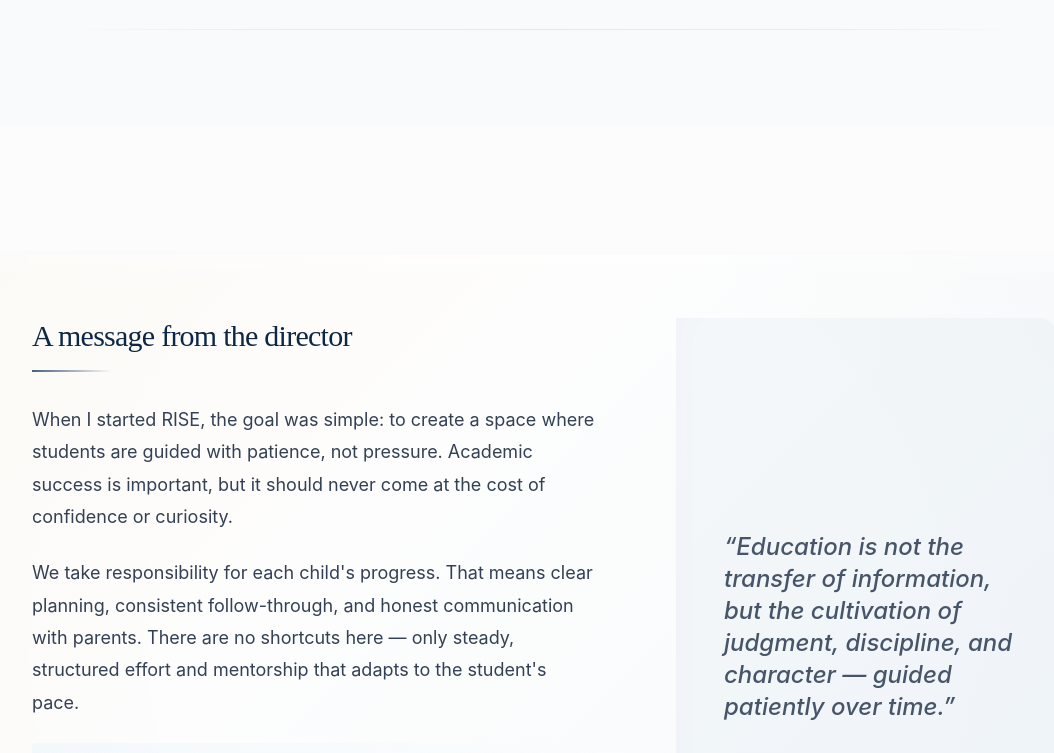
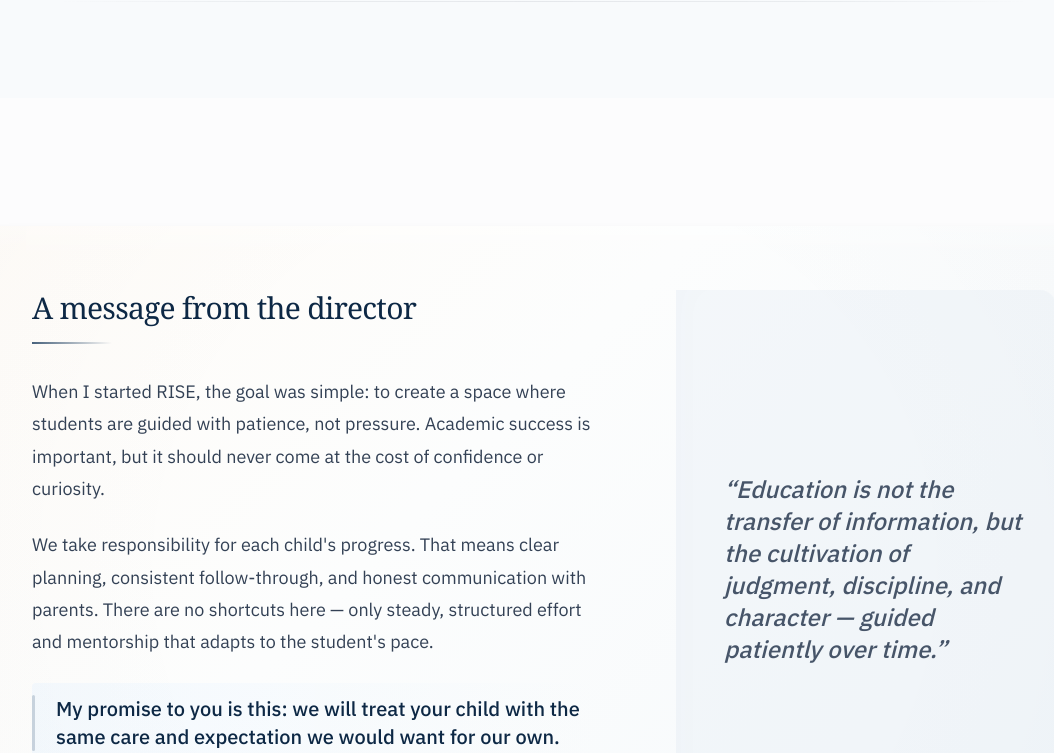
Before and after one commit to aali2k7/Rise, a Next.js app: page / in a window 1280 px wide. Shown: the part 7476-8229 px from the top of the page, without its empty margins (96-1150 px from the left). Built offline with nearby package versions, Linux system fonts and the light colour scheme.

Commit message:
This is a commit

```diff
--- a/app/globals.css
+++ b/app/globals.css
@@ -2,14 +2,7 @@
 @tailwind components;
 @tailwind utilities;
 
-/* =========================
-   FONT
-========================= */
-@import url('https://fonts.googleapis.com/css2?family=Inter:wght@300;400;500;600;700;800;900&family=Playfair+Display:wght@400;600;700&display=swap');
-
-:root {
-  --font-inter: 'Inter', -apple-system, BlinkMacSystemFont, system-ui, sans-serif;
-}
+
 
 * {
   box-sizing: border-box;
@@ -23,7 +16,6 @@ html {
 }
 
 body {
-  font-family: var(--font-inter);
   color: #1A3C5E;
   background-color: #fcfcfd;
   line-height: 1.6;
@@ -581,7 +573,6 @@ body {
 
 /* Institutional Quote Style - Adjusted for inset */
 .quote-text {
-  font-family: var(--font-inter);
   font-weight: 500;
   color: #475569;
   line-height: 1.7;
--- a/app/layout.tsx
+++ b/app/layout.tsx
@@ -2,6 +2,15 @@ import type { Metadata, Viewport } from "next";
 import "./globals.css";
 import Header from "@/components/Sections/Header";
 import { SpeedInsights } from "@vercel/speed-insights/next";
+
+import { IBM_Plex_Sans } from "next/font/google";
+
+const ibmPlexSans = IBM_Plex_Sans({
+  subsets: ["latin"],
+  weight: ["400", "500", "600", "700"],
+  variable: "--font-ibm-plex",
+  display: "swap",
+});
 
 export const viewport: Viewport = {
   width: "device-width",
@@ -88,7 +97,7 @@ export default function RootLayout({
           dangerouslySetInnerHTML={{ __html: JSON.stringify(jsonLd) }}
         />
       </head>
-      <body>
+      <body className={ibmPlexSans.className}>
         <Header />
 
         <main>{children}</main>
--- a/tailwind.config.ts
+++ b/tailwind.config.ts
@@ -31,8 +31,7 @@ const config: Config = {
         },
       },
       fontFamily: {
-        sans: ["var(--font-inter)", "-apple-system", "BlinkMacSystemFont", "system-ui", "sans-serif"],
-        serif: ["'Playfair Display'", "serif"],
+        sans: ["var(--font-ibm-plex)", "IBM Plex Sans", "sans-serif"],
       },
       fontSize: {
         // Professional typography scale with strong hierarchy
```
